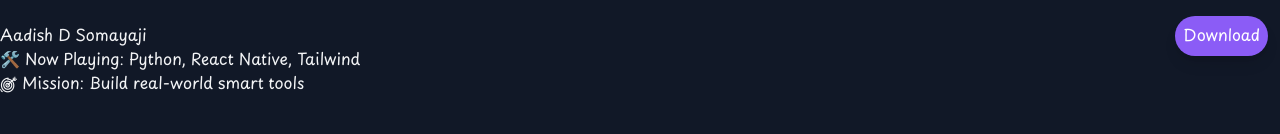
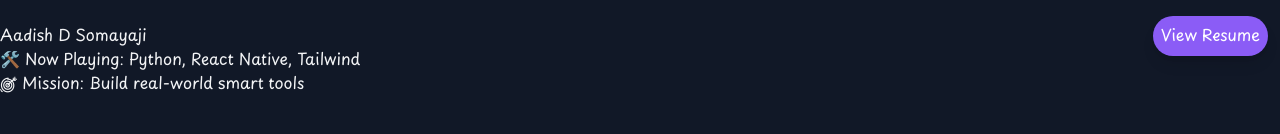
Before and after one commit to Hunter69240/resume-website, a React (Vite) app: page / in a window 1280 px wide. Shown: the top 134 px of the page. Built offline with nearby package versions, Linux system fonts and the light colour scheme; the HTML template or start-up script is replaced by a standard one.

Commit message:
View-resume-21

```diff
--- a/src/Components/Header.jsx
+++ b/src/Components/Header.jsx
@@ -12,12 +12,14 @@ function Header() {
 
                 <div>
                     <a
-                        href="./Aadish_CV.pdf"
-                        download
-                        className="mx-3 my-3 bg-[#8B5CF6] text-white rounded-full w-25 p-2 shadow-lg hover:bg-red-500"
-                    >
-                        Download
-                    </a>
+  href="/Aadish_CV .pdf"
+  target="_blank"
+  rel="noopener noreferrer"
+  className="mx-3 my-3 bg-[#8B5CF6] text-white rounded-full w-25 p-2 shadow-lg hover:bg-red-500"
+>
+  View Resume
+</a>
+
                 </div>
             </div>
         </>
```
